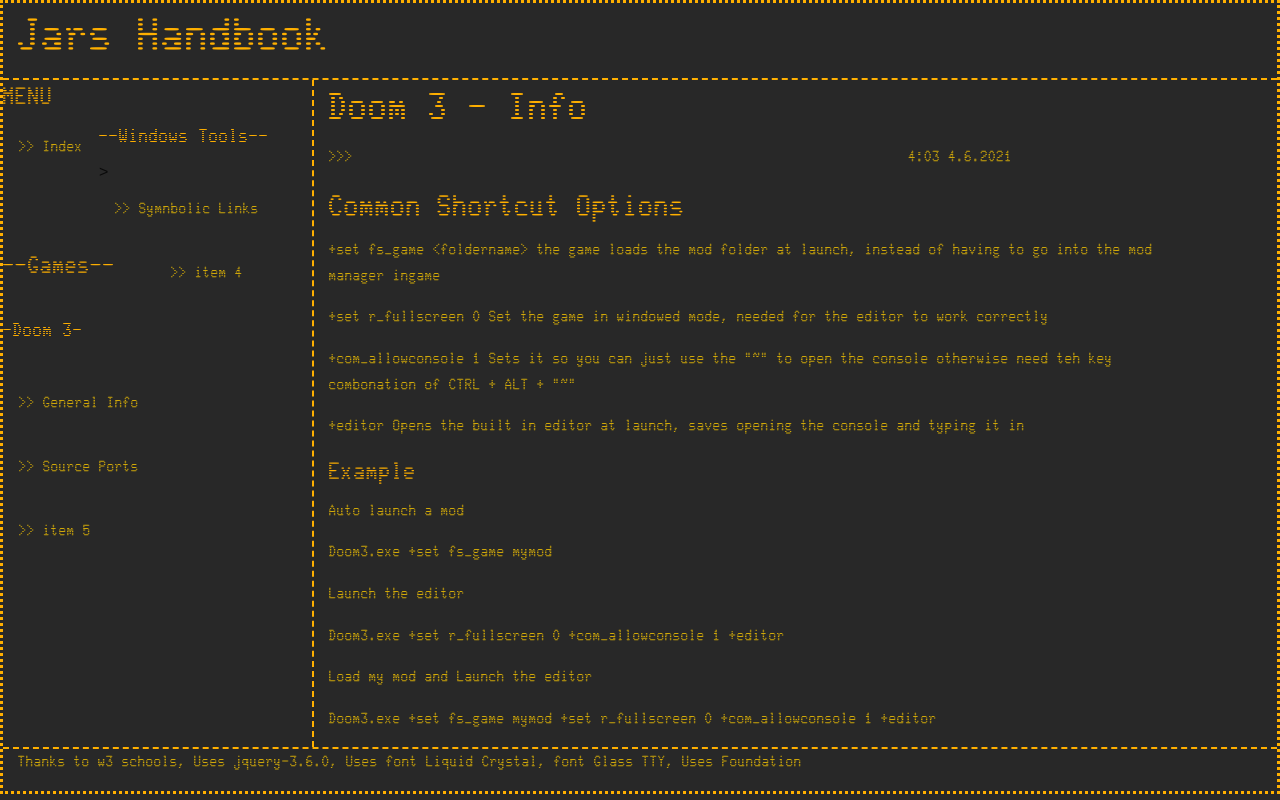
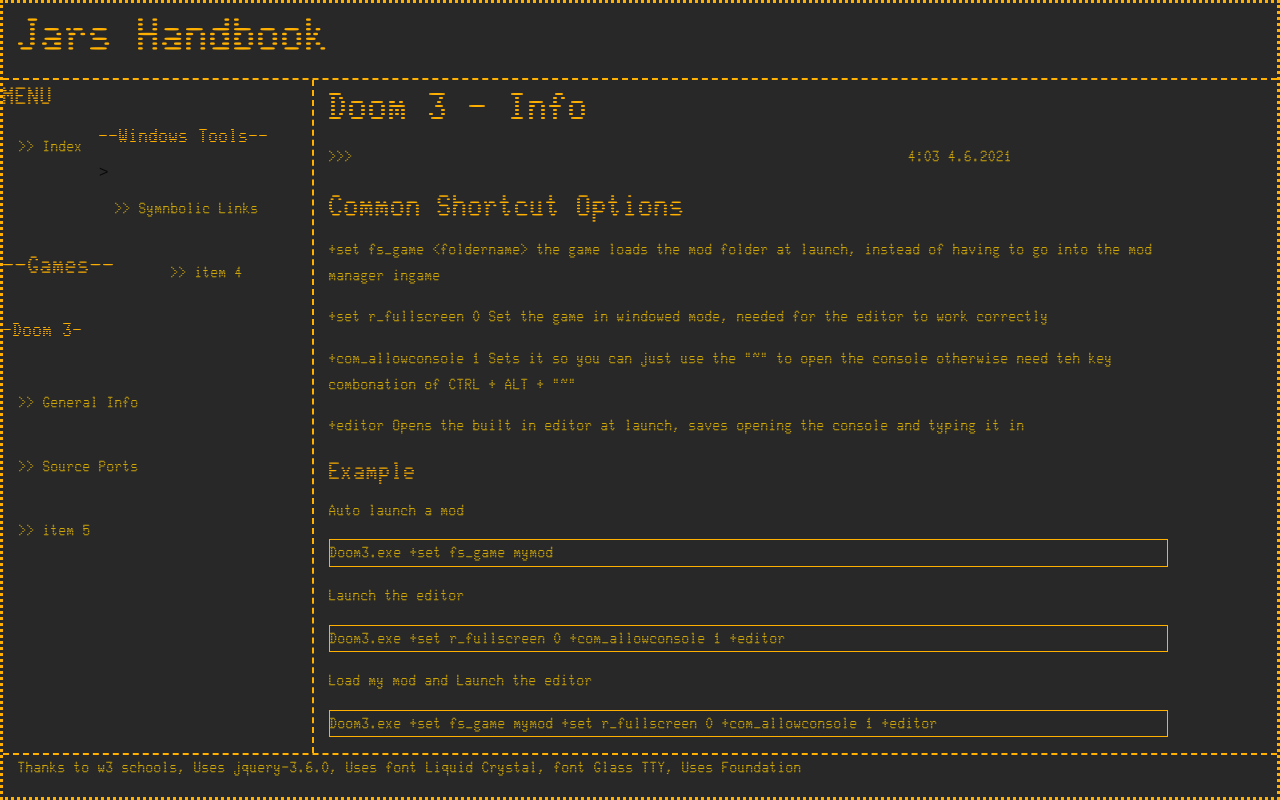
Before and after one commit to lostjarred/Jars_Handbook, a PHP site: page /html/doom3/doom3info.php in a window 1280 px wide. Run offline with PHP 8.4, Linux system fonts and the light colour scheme.

Commit message:
update css

```diff
--- a/css/amber.css
+++ b/css/amber.css
@@ -44,3 +44,7 @@
 .borderright {
     border-color: rgb(255, 176, 0);
 }
+
+.code {
+    border-color: rgb(255, 176, 0);
+}
--- a/css/main.css
+++ b/css/main.css
@@ -26,7 +26,10 @@
     white-space: pre;
 }
 
-
 .sub-menu {
     text-indent: 20px;
 }
+
+.code {
+    border: 1px solid;
+}
```
